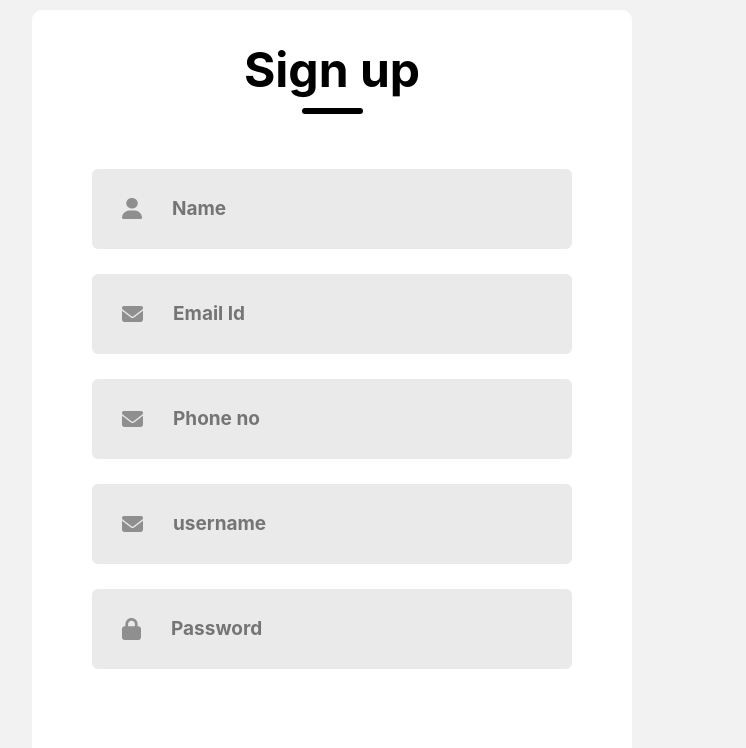
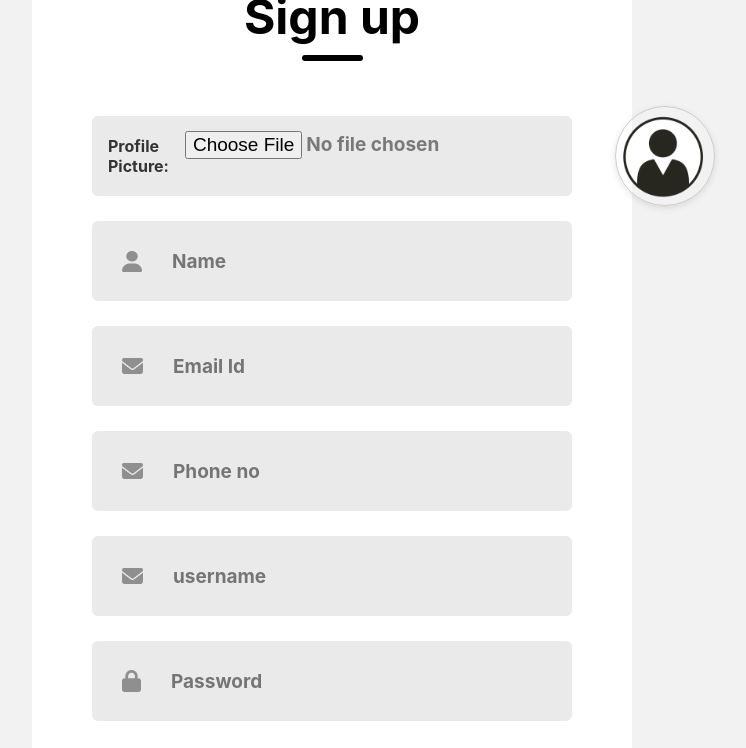
Before and after one commit to BCA-Major-Project/PMS-Frontend, a React (Vite) app: page /signup in a window 1280 px wide. Shown: the top 748 px of the page, without its empty margins (308-1054 px from the left). Built offline with nearby package versions, Linux system fonts and the light colour scheme.

Commit message:
initial implementation

```diff
--- a/src/components/LeftSidebar/LeftSidebar.jsx
+++ b/src/components/LeftSidebar/LeftSidebar.jsx
@@ -4,10 +4,12 @@ import './LeftSidebar.css';
 const LeftBlock = ({ onAddProjectClick, onDashboardClick }) => {
   const [activePage, setActivePage] = useState('dashboard'); // default to 'dashboard'
   const [username, setUsername] = useState('');
+  const [avatar, setAvatar] = useState();
 
   useEffect(() => {
     const user = JSON.parse(localStorage.getItem('user'));
     setUsername(user?.username);
+    setAvatar(user?.avatar);
   }, []); // This effect runs only once on component mount
 
   const handleDashboardClick = () => {
@@ -24,9 +26,9 @@ const LeftBlock = ({ onAddProjectClick, onDashboardClick }) => {
     <div className='left common'>
       <div className='profile'>
         <div className='dp'>
-          <img
-            src='https://images.unsplash.com/photo-1603775020644-eb8decd79994?q=80&w=1374&auto=format&fit=crop&ixlib=rb-4.0.3&ixid=M3wxMjA3fDB8MHxwaG90by1wYWdlfHx8fGVufDB8fHx8fA%3D%3D'
-            alt=''
+        <img
+            src={avatar ? URL.createObjectURL(avatar) : 'https://images.unsplash.com/photo-1603775020644-eb8decd79994?q=80&w=1374&auto=format&fit=crop&ixlib=rb-4.0.3&ixid=M3wxMjA3fDB8MHxwaG90by1wYWdlfHx8fGVufDB8fHx8fA%3D%3D'}
+            alt={username || 'Default Avatar'}
           />
         </div>
         <div className='name'>{username}</div>
--- a/src/pages/LoginSignup/Signup.css
+++ b/src/pages/LoginSignup/Signup.css
@@ -130,3 +130,12 @@ button .submit{
     background: #EAEAEA;
     color: #676767;
 }
+
+.profile-preview {
+    width: 100px;  /* Adjust width as needed */
+    height: 100px; /* Adjust height as needed */
+    border-radius: 50%; /* Makes the image rounded */
+    object-fit: cover; /* Ensures the image covers the space without distortion */
+    border: 1px solid #ccc; /* Optional: adds a border around the image */
+    box-shadow: 0 2px 6px rgba(0,0,0,0.1); /* Optional: adds a subtle shadow for better visibility */
+}
--- a/src/pages/LoginSignup/Signup.jsx
+++ b/src/pages/LoginSignup/Signup.jsx
@@ -5,6 +5,7 @@ import './Signup.css';
 import user_icon from '../assets/person.png';
 import email_icon from '../assets/email.png';
 import password_icon from '../assets/password.png';
+import defaultAvatar from '../assets/defaultProfile.png'; // Make sure this path is correct
 import { Link } from 'react-router-dom';
 
 const initialValues = {
@@ -12,32 +13,45 @@ const initialValues = {
   email: '',
   phno: '',
   username: '',
-  password: ''
+  password: '',
+  image: ''
 };
 
 const Signup = () => {
   const [user, setUser] = useState(initialValues);
   const [errors, setErrors] = useState({});
   const [signupSuccess, setSignupSuccess] = useState(false);
+  const [imagePreviewUrl, setImagePreviewUrl] = useState(defaultAvatar); // Initialize with default image
+  const [imageError, setImageError] = useState('');
 
   const onValueChange = (e) => {
     const { id, value } = e.target;
-    if (id === 'phno' && value.length !== 10) {
-      setErrors({ ...errors, [id]: 'Phone number must be 10 digits' });
-    } else if (id === 'email' && !value.includes('@')) {
-      setErrors({ ...errors, [id]: 'Email must contain @ symbol' });
-    } else {
-      setErrors({ ...errors, [id]: '' });
-      setUser({ ...user, [id]: value });
+    setUser({ ...user, [id]: value });
+    setErrors({ ...errors, [id]: '' });
+  };
+
+  const handleImageChange = (e) => {
+    const file = e.target.files[0];
+    if (file) {
+      if (file.size <= 102400) { // 100KB
+        const reader = new FileReader();
+        reader.onloadend = () => {
+          setImagePreviewUrl(reader.result);
+          setImageError(''); // Clear any previous error
+        };
+        reader.readAsDataURL(file);
+      } else {
+        setImageError('File size should be under 100KB');
+      }
     }
   };
 
   const addUserDetails = async () => {
     if (validateForm()) {
       await addUser(user);
-      // setSignupSuccess(true);
-      alert `signup succsesful`;
-      setUser(initialValues); // Reset form fields
+      alert('Signup successful');
+      setUser(initialValues);
+      setImagePreviewUrl(defaultAvatar); // Reset to default image after signup
     }
   };
 
@@ -60,6 +74,13 @@ const Signup = () => {
           <div className="underline"></div>
         </div>
         <div className="inputs">
+          <formcontrol className="input">
+            <label htmlFor="avatar">Profile Picture:</label>
+            <input type="file" id="avatar" accept="image/*" onChange={handleImageChange} />
+            {imageError && <div className="error">{imageError}</div>}
+            <img src={imagePreviewUrl} alt="Profile Preview" className="profile-preview"/>
+          </formcontrol>
+
           <formcontrol className="input">
             <img src={user_icon} alt="Name"/>
             <input type="text" onChange={(e)=> onValueChange(e)} placeholder='Name' id='name'/>
@@ -88,7 +109,6 @@ const Signup = () => {
             <span className="error">{errors['phno']}</span>
         </formcontrol>
 
-
           <formcontrol className="input">
             <img src={email_icon} alt="" />
             <input type="text" onChange={(e)=> onValueChange(e)} placeholder='username' id='username'/>
```
Also changed, not shown: src/pages/assets/defaultProfile.png (added), 1 other file (tests, documents, lock files or other folders).
